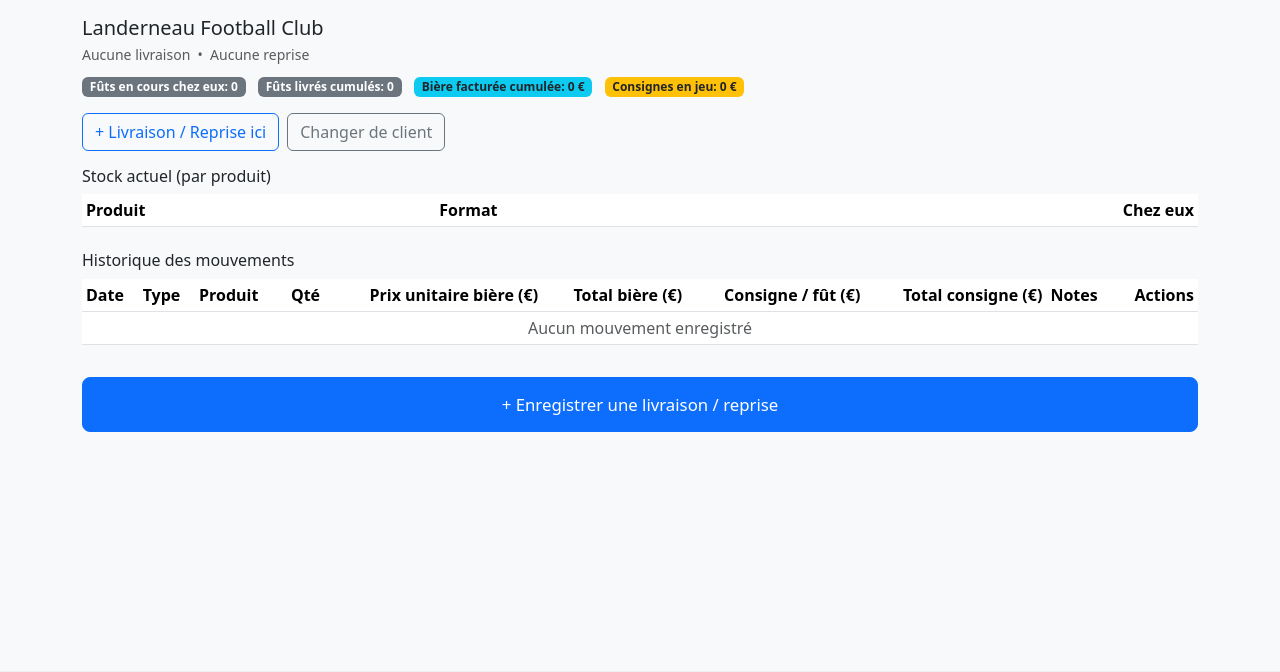
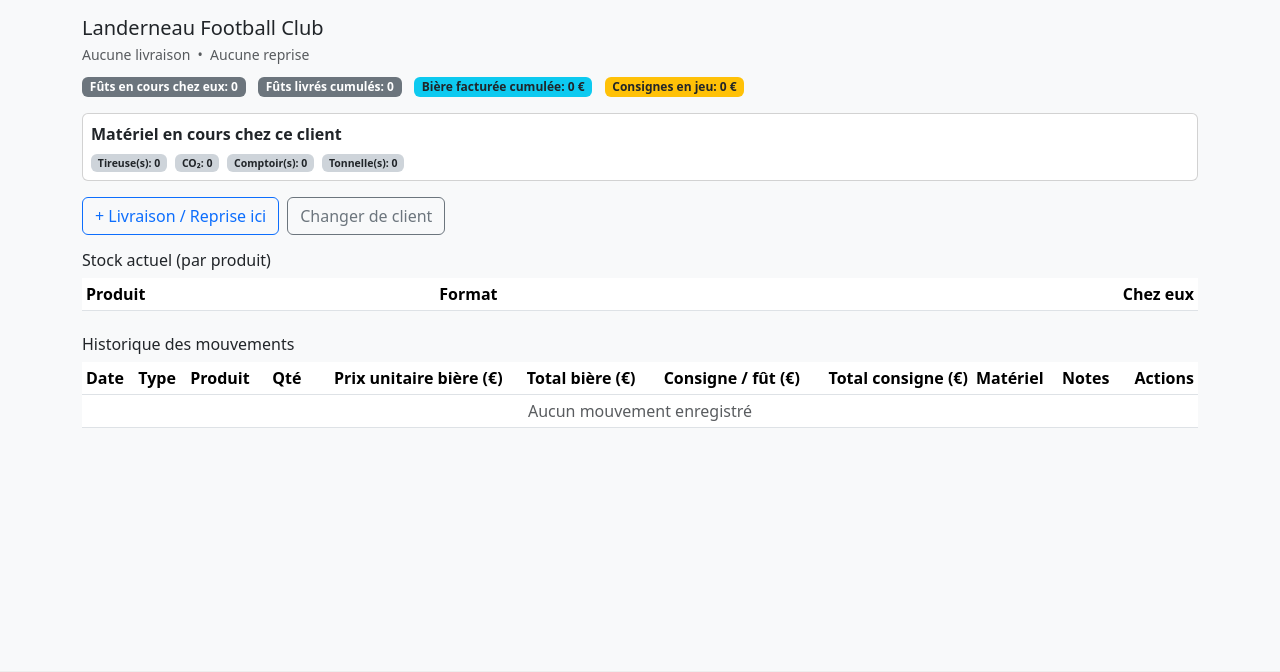
Before and after one commit to lecentrallanderneau-oss/livraison-et-suivi-futs, a Flask app: page /client/1 in a window 1280 px wide. Shown: the part 57-729 px from the top of the page. Run offline with Flask 3, Linux system fonts and the light colour scheme; lists and menus that the app fills with data are empty.

Commit message:
Update client_detail.html

```diff
--- a/templates/client_detail.html
+++ b/templates/client_detail.html
@@ -13,6 +13,16 @@
   <span class="badge bg-secondary me-2">Fûts livrés cumulés: {{ delivered_qty_cum or 0 }}</span>
   <span class="badge bg-info text-dark me-2">Bière facturée cumulée: {{ '%.0f'|format(beer_billed_cum or 0) }} €</span>
   <span class="badge bg-warning text-dark">Consignes en jeu: {{ '%.0f'|format(deposit_in_play or 0) }} €</span>
+</div>
+
+<div class="card p-2 mb-3">
+  <div class="fw-semibold mb-2">Matériel en cours chez ce client</div>
+  <div class="d-flex flex-wrap gap-2 small">
+    <span class="badge bg-dark-subtle text-dark">Tireuse(s): {{ equipment_totals.tireuse }}</span>
+    <span class="badge bg-dark-subtle text-dark">CO₂: {{ equipment_totals.co2 }}</span>
+    <span class="badge bg-dark-subtle text-dark">Comptoir(s): {{ equipment_totals.comptoir }}</span>
+    <span class="badge bg-dark-subtle text-dark">Tonnelle(s): {{ equipment_totals.tonnelle }}</span>
+  </div>
 </div>
 
 <div class="d-flex gap-2 mb-3">
@@ -50,13 +60,14 @@
       <th class="text-end">Total bière (€)</th>
       <th class="text-end">Consigne / fût (€)</th>
       <th class="text-end">Total consigne (€)</th>
+      <th>Matériel</th>
       <th>Notes</th>
       <th class="text-end">Actions</th>
     </tr>
   </thead>
   <tbody>
-    {% for m in movements %}
-      {% set sign_beer = 1 if m.type == 'OUT' else 0 %} {# IN ne déduit pas la bière #}
+    {% for m, eq, human in movements %}
+      {% set sign_beer = 1 if m.type == 'OUT' else 0 %}
       {% set unit = m.unit_price_ttc if m.unit_price_ttc is not none else 0 %}
       {% set beer_total = sign_beer * m.qty * unit %}
       {% set deposit_total = (1 if m.type=='OUT' else -1) * m.qty * m.deposit_per_keg %}
@@ -75,17 +86,24 @@
         <td class="text-end">{{ beer_total|float|round(2) }}</td>
         <td class="text-end">{{ m.deposit_per_keg|float|round(2) }}</td>
         <td class="text-end">{{ deposit_total|float|round(2) }}</td>
-        <td>{{ m.notes or '' }}</td>
+        <td class="small">
+          {% set any = (eq.tireuse or eq.co2 or eq.comptoir or eq.tonnelle) %}
+          {% if any %}
+            {% if eq.tireuse %}Tireuse: {{ eq.tireuse }}{% endif %}
+            {% if eq.co2 %}{% if eq.tireuse %} • {% endif %}CO₂: {{ eq.co2 }}{% endif %}
+            {% if eq.comptoir %}{% if eq.tireuse or eq.co2 %} • {% endif %}Comptoir: {{ eq.comptoir }}{% endif %}
+            {% if eq.tonnelle %}{% if eq.tireuse or eq.co2 or eq.comptoir %} • {% endif %}Tonnelle: {{ eq.tonnelle }}{% endif %}
+          {% else %}—{% endif %}
+        </td>
+        <td>{{ human or '' }}</td>
         <td class="text-end">
           <a class="btn btn-sm btn-outline-danger" href="{{ url_for('movement_confirm_delete', movement_id=m.id) }}">Supprimer…</a>
         </td>
       </tr>
     {% else %}
-      <tr><td colspan="10" class="text-center text-muted">Aucun mouvement enregistré</td></tr>
+      <tr><td colspan="11" class="text-center text-muted">Aucun mouvement enregistré</td></tr>
     {% endfor %}
   </tbody>
 </table>
 </div>
-
-<a class="btn btn-primary w-100 btn-lg mt-3" href="{{ url_for('movement_new', client_id=client.id) }}">+ Enregistrer une livraison / reprise</a>
 {% endblock %}
```
